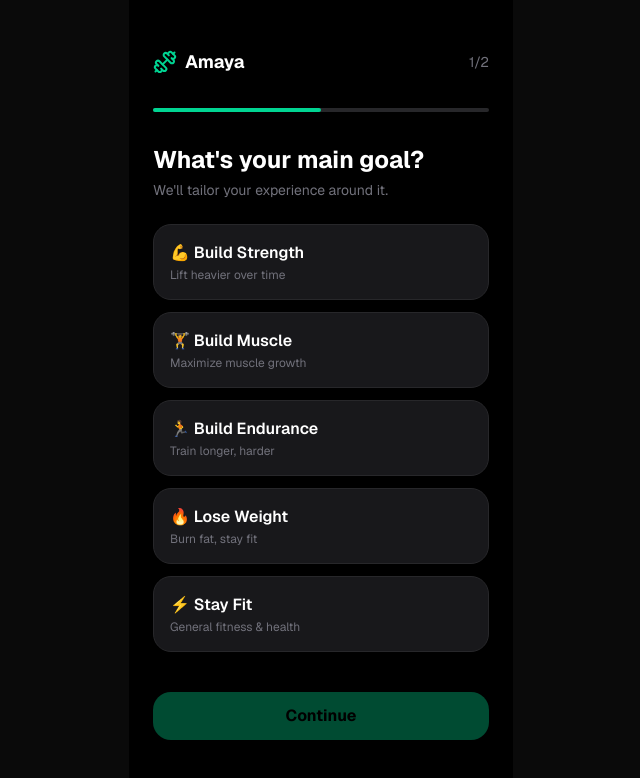
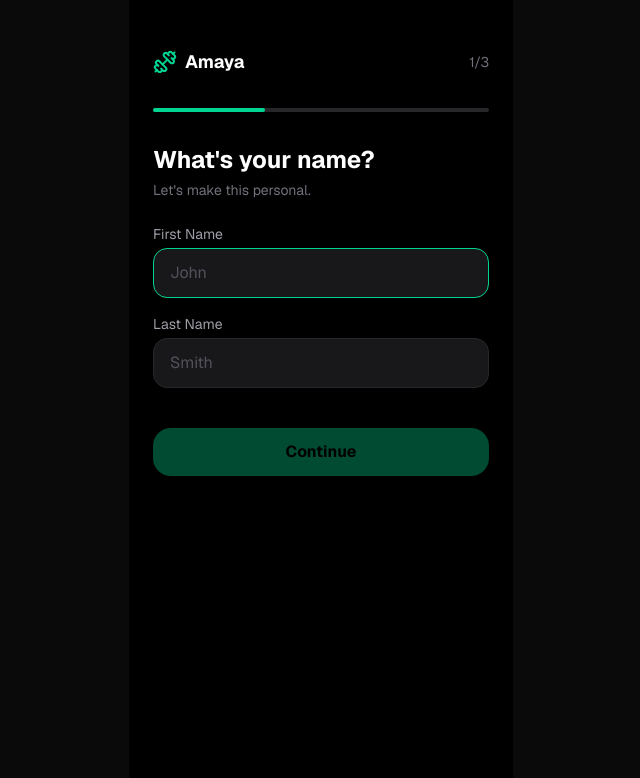
Before and after one commit to mauriciogentile/amaya, a Next.js app: page /onboarding in a window 1280 px wide. Shown: the top 778 px of the page, without its empty margins (319-959 px from the left). Built offline with nearby package versions, Linux system fonts and the light colour scheme.

Commit message:
Onboarding: add first/last name step (step 1 of 3)

```diff
--- a/app/onboarding/page.tsx
+++ b/app/onboarding/page.tsx
@@ -4,17 +4,22 @@ import { useRouter } from "next/navigation";
 import { Dumbbell } from "lucide-react";
 
 const GOALS = [
-  { value: "strength",     label: "💪 Build Strength",   desc: "Lift heavier over time" },
-  { value: "hypertrophy",  label: "🏋️ Build Muscle",     desc: "Maximize muscle growth" },
-  { value: "endurance",    label: "🏃 Build Endurance",  desc: "Train longer, harder" },
-  { value: "weight_loss",  label: "🔥 Lose Weight",      desc: "Burn fat, stay fit" },
-  { value: "general",      label: "⚡ Stay Fit",          desc: "General fitness & health" },
+  { value: "strength",    label: "💪 Build Strength",  desc: "Lift heavier over time" },
+  { value: "hypertrophy", label: "🏋️ Build Muscle",    desc: "Maximize muscle growth" },
+  { value: "endurance",   label: "🏃 Build Endurance", desc: "Train longer, harder" },
+  { value: "weight_loss", label: "🔥 Lose Weight",     desc: "Burn fat, stay fit" },
+  { value: "general",     label: "⚡ Stay Fit",         desc: "General fitness & health" },
 ];
+
+const TOTAL_STEPS = 3;
 
 export default function OnboardingPage() {
   const router = useRouter();
   const [step, setStep] = useState(1);
-  const [data, setData] = useState({ goal: "", units: "metric", weightKg: "", heightCm: "", age: "" });
+  const [data, setData] = useState({
+    firstName: "", lastName: "",
+    goal: "", units: "metric", weightKg: "", heightCm: "", age: "",
+  });
   const [loading, setLoading] = useState(false);
 
   async function finish() {
@@ -33,15 +38,56 @@ export default function OnboardingPage() {
       <div className="flex items-center gap-2 mb-8">
         <Dumbbell className="w-6 h-6 text-emerald-400" />
         <span className="text-lg font-bold">Amaya</span>
-        <span className="ml-auto text-sm text-zinc-500">{step}/2</span>
+        <span className="ml-auto text-sm text-zinc-500">{step}/{TOTAL_STEPS}</span>
       </div>
 
       {/* Progress bar */}
       <div className="w-full bg-zinc-800 rounded-full h-1 mb-8">
-        <div className="bg-emerald-400 h-1 rounded-full transition-all" style={{ width: `${(step/2)*100}%` }} />
+        <div className="bg-emerald-400 h-1 rounded-full transition-all" style={{ width: `${(step / TOTAL_STEPS) * 100}%` }} />
       </div>
 
+      {/* Step 1 — Name */}
       {step === 1 && (
+        <div className="flex-1 space-y-6">
+          <div>
+            <h1 className="text-2xl font-bold">What's your name?</h1>
+            <p className="text-zinc-500 text-sm mt-1">Let's make this personal.</p>
+          </div>
+          <div className="space-y-4">
+            <div>
+              <label className="text-sm text-zinc-400 mb-1 block">First Name</label>
+              <input
+                autoFocus
+                type="text"
+                placeholder="John"
+                value={data.firstName}
+                onChange={e => setData(d => ({ ...d, firstName: e.target.value }))}
+                className="w-full bg-zinc-900 border border-zinc-800 rounded-xl px-4 py-3 text-white placeholder-zinc-600 focus:outline-none focus:border-emerald-400"
+              />
+            </div>
+            <div>
+              <label className="text-sm text-zinc-400 mb-1 block">Last Name</label>
+              <input
+                type="text"
+                placeholder="Smith"
+                value={data.lastName}
+                onChange={e => setData(d => ({ ...d, lastName: e.target.value }))}
+                className="w-full bg-zinc-900 border border-zinc-800 rounded-xl px-4 py-3 text-white placeholder-zinc-600 focus:outline-none focus:border-emerald-400"
+              />
+            </div>
+          </div>
+          <button
+            disabled={!data.firstName.trim()}
+            onClick={() => setStep(2)}
+            className="w-full bg-emerald-500 disabled:opacity-40 text-black font-bold h-12 rounded-2xl transition-colors mt-4"
+          >
+            Continue
+          </button>
+        </div>
+      )}
+
+      {/* Step 2 — Goal */}
+      {step === 2 && (
         <div className="flex-1 space-y-6">
           <div>
             <h1 className="text-2xl font-bold">What's your main goal?</h1>
@@ -60,14 +106,21 @@ export default function OnboardingPage() {
               </button>
             ))}
           </div>
-          <button disabled={!data.goal} onClick={() => setStep(2)}
-            className="w-full bg-emerald-500 disabled:opacity-40 text-black font-bold h-12 rounded-2xl transition-colors mt-4">
-            Continue
-          </button>
+          <div className="flex gap-3">
+            <button onClick={() => setStep(1)}
+              className="px-5 h-12 rounded-2xl border border-zinc-700 text-zinc-400 font-semibold">
+              Back
+            </button>
+            <button disabled={!data.goal} onClick={() => setStep(3)}
+              className="flex-1 bg-emerald-500 disabled:opacity-40 text-black font-bold h-12 rounded-2xl transition-colors">
+              Continue
+            </button>
+          </div>
         </div>
       )}
 
-      {step === 2 && (
+      {/* Step 3 — Stats */}
+      {step === 3 && (
         <div className="flex-1 space-y-6">
           <div>
             <h1 className="text-2xl font-bold">A few quick stats</h1>
@@ -77,8 +130,8 @@ export default function OnboardingPage() {
           <div className="space-y-4">
             {/* Units toggle */}
             <div className="flex rounded-xl overflow-hidden border border-zinc-800">
-              {["metric","imperial"].map(u => (
-                <button key={u} onClick={() => setData(d => ({...d, units: u}))}
+              {["metric", "imperial"].map(u => (
+                <button key={u} onClick={() => setData(d => ({ ...d, units: u }))}
                   className={`flex-1 py-2 text-sm font-medium transition-colors ${
                     data.units === u ? "bg-emerald-500 text-black" : "bg-zinc-900 text-zinc-400"
                   }`}>
@@ -88,27 +141,33 @@ export default function OnboardingPage() {
             </div>
 
             {[
-              { key: "age",      label: "Age",    placeholder: "e.g. 28",  type: "number" },
-              { key: "weightKg", label: data.units === "metric" ? "Weight (kg)" : "Weight (lbs)", placeholder: data.units === "metric" ? "e.g. 80" : "e.g. 176", type: "number" },
-              { key: "heightCm", label: data.units === "metric" ? "Height (cm)" : "Height (in)",  placeholder: data.units === "metric" ? "e.g. 178" : "e.g. 70",  type: "number" },
-            ].map(({ key, label, placeholder, type }) => (
+              { key: "age",      label: "Age",    placeholder: "e.g. 28" },
+              { key: "weightKg", label: data.units === "metric" ? "Weight (kg)" : "Weight (lbs)", placeholder: data.units === "metric" ? "e.g. 80" : "e.g. 176" },
+              { key: "heightCm", label: data.units === "metric" ? "Height (cm)" : "Height (in)",  placeholder: data.units === "metric" ? "e.g. 178" : "e.g. 70" },
+            ].map(({ key, label, placeholder }) => (
               <div key={key}>
                 <label className="text-sm text-zinc-400 mb-1 block">{label}</label>
                 <input
-                  type={type}
+                  type="number"
                   placeholder={placeholder}
                   value={(data as any)[key]}
-                  onChange={e => setData(d => ({...d, [key]: e.target.value}))}
+                  onChange={e => setData(d => ({ ...d, [key]: e.target.value }))}
                   className="w-full bg-zinc-900 border border-zinc-800 rounded-xl px-4 py-3 text-white placeholder-zinc-600 focus:outline-none focus:border-emerald-400"
                 />
               </div>
             ))}
           </div>
 
-          <button onClick={finish} disabled={loading}
-            className="w-full bg-emerald-500 disabled:opacity-60 text-black font-bold h-12 rounded-2xl transition-colors">
-            {loading ? "Setting up…" : "Let's go 🚀"}
-          </button>
+          <div className="flex gap-3">
+            <button onClick={() => setStep(2)}
+              className="px-5 h-12 rounded-2xl border border-zinc-700 text-zinc-400 font-semibold">
+              Back
+            </button>
+            <button onClick={finish} disabled={loading}
+              className="flex-1 bg-emerald-500 disabled:opacity-60 text-black font-bold h-12 rounded-2xl transition-colors">
+              {loading ? "Setting up…" : "Let's go 🚀"}
+            </button>
+          </div>
         </div>
       )}
     </div>
```
